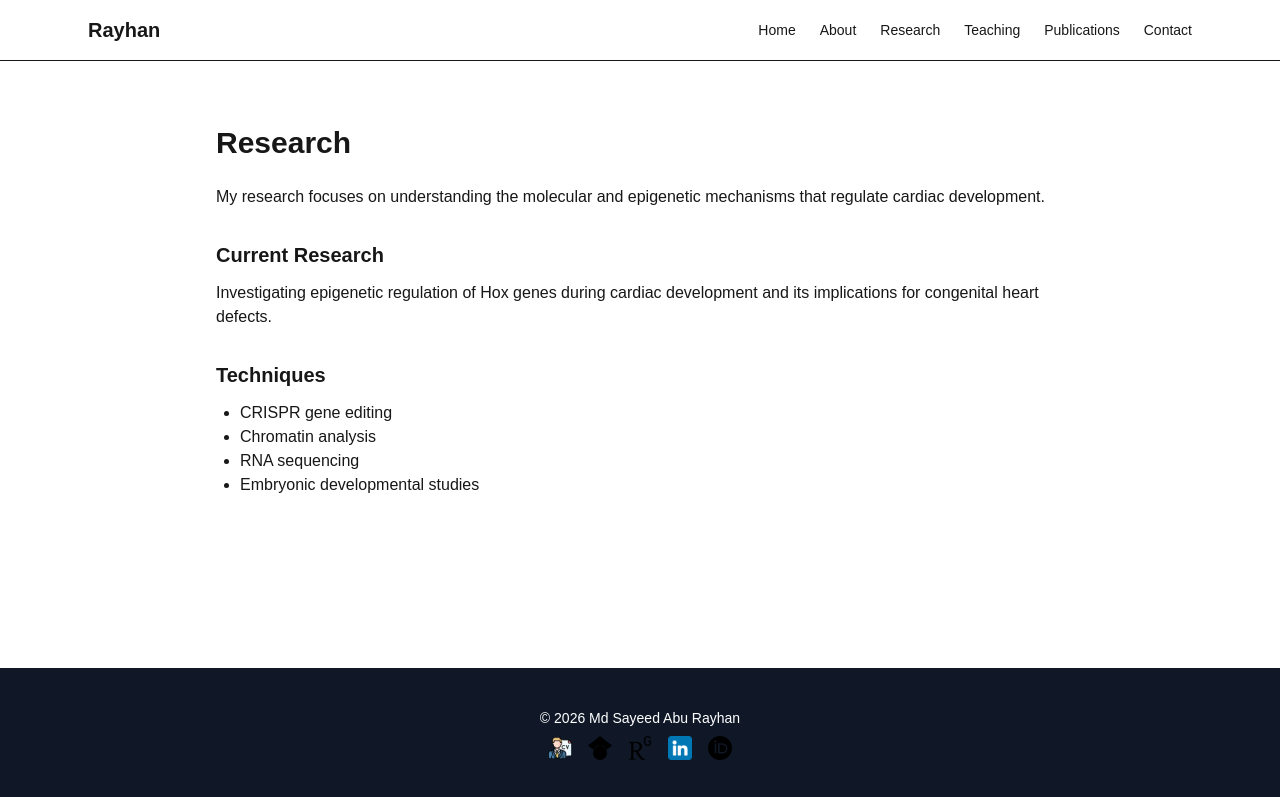
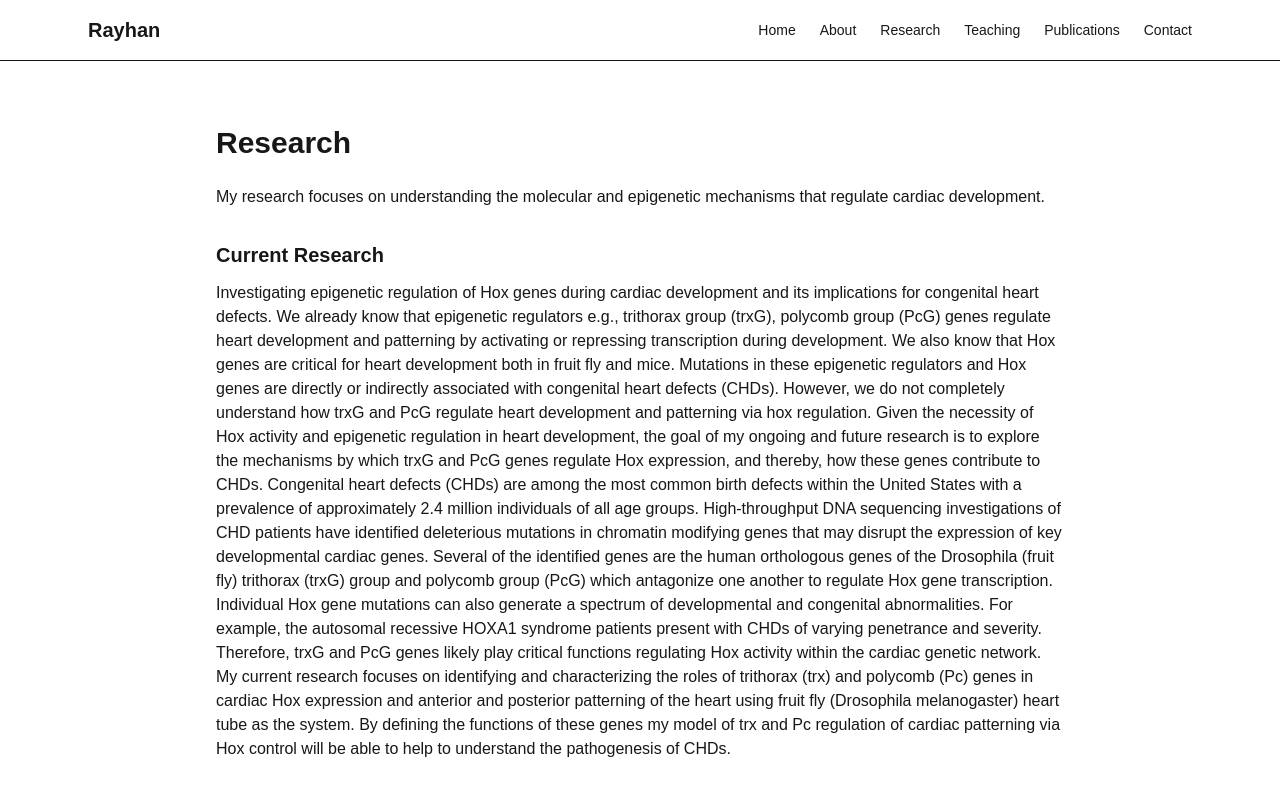
Before and after one commit to rayhanku15/academic-website, a Next.js app: page /research in a window 1280 px wide. Shown: the top 797 px of the page. Built offline with nearby package versions, Linux system fonts and the light colour scheme.

Commit message:
fix publications page

```diff
--- a/app/research/page.tsx
+++ b/app/research/page.tsx
@@ -16,6 +16,15 @@ export default function Research() {
       <p className="mb-4">
         Investigating epigenetic regulation of Hox genes during cardiac
         development and its implications for congenital heart defects.
+        We already know that epigenetic regulators e.g., trithorax group (trxG), polycomb group (PcG) genes regulate heart development and patterning by activating or repressing transcription during development.
+        We also know that Hox genes are critical for heart development both in fruit fly and mice. Mutations in these epigenetic regulators and Hox genes are directly or indirectly associated with congenital heart defects (CHDs).
+        However, we do not completely understand how trxG and PcG regulate heart development and patterning via hox regulation.
+        Given the necessity of Hox activity and epigenetic regulation in heart development, the goal of my ongoing and future research is to explore the mechanisms by which trxG and PcG genes regulate Hox expression, and thereby, how these genes contribute to CHDs.
+        Congenital heart defects (CHDs) are among the most common birth defects within the United States with a prevalence of approximately 2.4 million individuals of all age groups. High-throughput DNA sequencing investigations of CHD patients have identified deleterious mutations in chromatin modifying genes that may disrupt the expression of key developmental cardiac genes.
+        Several of the identified genes are the human orthologous genes of the Drosophila (fruit fly) trithorax (trxG) group and polycomb group (PcG) which antagonize one another to regulate Hox gene transcription. Individual Hox gene mutations can also generate a spectrum of developmental and congenital abnormalities.
+        For example, the autosomal recessive HOXA1 syndrome patients present with CHDs of varying penetrance and severity. Therefore, trxG and PcG genes likely play critical functions regulating Hox activity within the cardiac genetic network. My current research focuses on identifying and characterizing the roles of trithorax (trx) and polycomb (Pc) genes in cardiac Hox expression and anterior and posterior patterning of the heart using fruit fly (Drosophila melanogaster) heart tube as the system.
+        By defining the functions of these genes my model of trx and Pc regulation of cardiac patterning via Hox control will be able to help to understand the pathogenesis of CHDs.
+
       </p>
 
       <h2 className="text-xl font-semibold mt-8 mb-3">
@@ -23,9 +32,9 @@ export default function Research() {
       </h2>
 
       <ul className="list-disc ml-6">
-        <li>CRISPR gene editing</li>
-        <li>Chromatin analysis</li>
-        <li>RNA sequencing</li>
+        <li>Immunohistochemistry</li>
+        <li>Cell culture</li>
+        <li>Cloning</li>
         <li>Embryonic developmental studies</li>
       </ul>
 
--- a/app/teaching/page.tsx
+++ b/app/teaching/page.tsx
@@ -9,9 +9,8 @@ export default function Teaching() {
       </h2>
 
       <ul className="list-disc ml-6 space-y-2">
-        <li>Teaching Assistant – General Biology</li>
-        <li>Teaching Assistant – Cell Biology</li>
-        <li>Teaching Assistant – Genetics</li>
+        <li>Teaching Assistant – Human Anatomy</li>
+        <li>Teaching Assistant – Human Physiology</li>
       </ul>
 
       <p className="mt-6">
```
